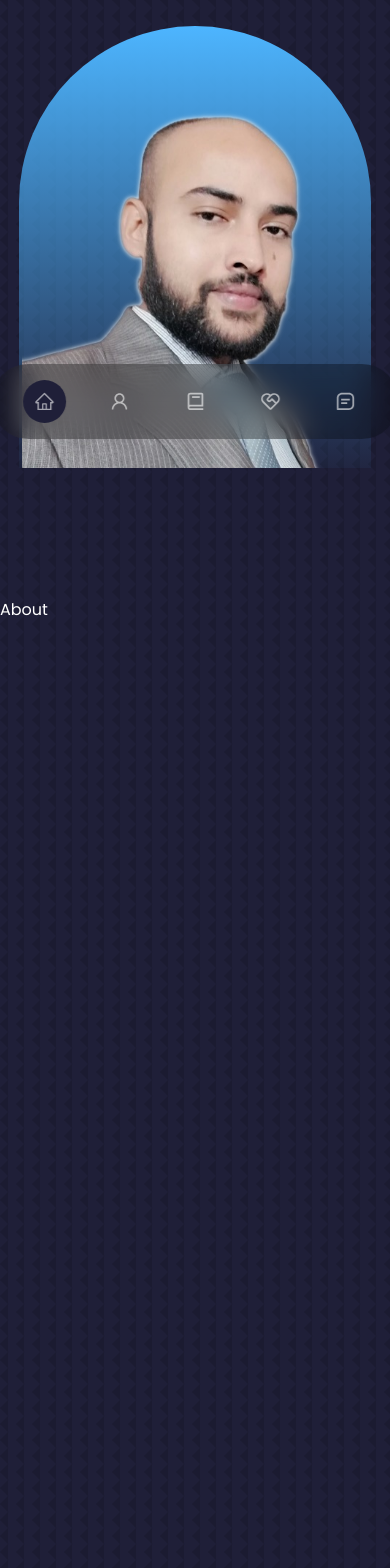
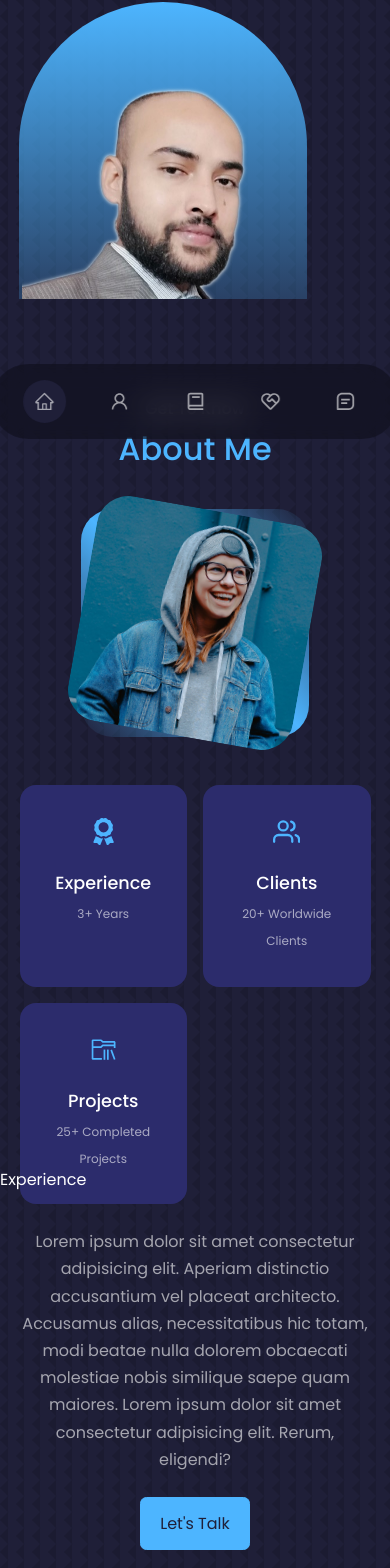
Before and after one commit to babaazz/my-portfolio, a React (Create React App) app: page / in a window 390 px wide. Shown: the part 376-1944 px from the top of the page. Built offline with nearby package versions, Linux system fonts and the light colour scheme.

Commit message:
adding about section

```diff
--- a/src/components/about/About.jsx
+++ b/src/components/about/About.jsx
@@ -1,8 +1,50 @@
 import React from "react";
 import "./about.css";
-
+import Me from "../../assets/me-about.jpg";
+import { FaAward } from "react-icons/fa";
+import { FiUsers } from "react-icons/fi";
+import { VscFolderLibrary } from "react-icons/vsc";
 const About = () => {
-  return <section id="about">About</section>;
+  return (
+    <section id="about">
+      <h5>Get To Know</h5>
+      <h2>About Me</h2>
+      <div className="container about-container">
+        <div className="about-me">
+          <img src={Me} alt="me" />
+        </div>
+        <div className="about-content">
+          <div className="about-cards">
+            <article className="about-card">
+              <FaAward className="about-icon" />
+              <h5>Experience</h5>
+              <small>3+ Years</small>
+            </article>
+            <article className="about-card">
+              <FiUsers className="about-icon" />
+              <h5>Clients</h5>
+              <small>20+ Worldwide Clients</small>
+            </article>
+            <article className="about-card">
+              <VscFolderLibrary className="about-icon" />
+              <h5>Projects</h5>
+              <small>25+ Completed Projects</small>
+            </article>
+          </div>
+          <p>
+            Lorem ipsum dolor sit amet consectetur adipisicing elit. Aperiam
+            distinctio accusantium vel placeat architecto. Accusamus alias,
+            necessitatibus hic totam, modi beatae nulla dolorem obcaecati
+            molestiae nobis similique saepe quam maiores. Lorem ipsum dolor sit
+            amet consectetur adipisicing elit. Rerum, eligendi?
+          </p>
+          <a href="#contact" className="btn btn-primary">
+            Let's Talk
+          </a>
+        </div>
+      </div>
+    </section>
+  );
 };
 
 export default About;
--- a/src/components/about/about.css
+++ b/src/components/about/about.css
@@ -0,0 +1,111 @@
+.about-container {
+  display: grid;
+  grid-template-columns: 35% 50%;
+  gap: 15%;
+}
+
+.about-me {
+  width: 100%;
+  aspect-ratio: 1/1;
+  border-radius: 2rem;
+  background: linear-gradient(
+    45deg,
+    transparent,
+    var(--color-primary),
+    transparent
+  );
+  display: grid;
+  place-items: center;
+}
+.about-me img {
+  border-radius: 2rem;
+  overflow: hidden;
+  transform: rotate(10deg);
+  transition: var(--transition);
+}
+
+.about-me img:hover {
+  transform: rotate(0);
+}
+
+.about-cards {
+  display: grid;
+  grid-template-columns: repeat(3, 1fr);
+  gap: 1.5rem;
+}
+
+.about-card {
+  background: var(--color-bg-variant);
+  border: 1px solid transparent;
+  border-radius: 1rem;
+  padding: 2rem;
+  text-align: center;
+  transition: var(--transition);
+}
+
+.about-card:hover {
+  background: transparent;
+  border-color: var(--color-primary);
+  cursor: default;
+}
+
+.about-icon {
+  font-size: 1.7rem;
+  color: var(--color-primary);
+  margin-bottom: 1rem;
+}
+
+.about-card h5 {
+  font-size: 1.1rem;
+}
+
+.about-card small {
+  font-size: 0.75rem;
+  color: var(--color-light);
+}
+
+.about-content p {
+  margin: 2.3rem 0 2.9rem;
+  color: var(--color-light);
+}
+
+/* ########### Media Queries (Medium Screen Size) ############# */
+
+@media screen and (max-width: 1024px) {
+  .about-container {
+    grid-template-columns: 1fr;
+    gap: 0;
+  }
+  .about-me {
+    width: 50%;
+    margin: 2rem auto 4rem;
+  }
+  .about-content p {
+    margin: 1rem 0 1.5rem;
+  }
+}
+
+/* ########### Media Queries (Small Screen Size) ############# */
+
+@media screen and (max-width: 600px) {
+  .about-me {
+    width: 65%;
+    margin: 0 auto 3rem;
+  }
+  .about-cards {
+    grid-template-columns: 1fr 1fr;
+    gap: 1rem;
+  }
+  .about-content {
+    text-align: center;
+  }
+  .about-content p {
+    margin: 1.5rem 0;
+  }
+  section h2 {
+    font-size: 2rem;
+  }
+  section h5 {
+    font-size: 1rem;
+  }
+}
--- a/src/components/header/Header.jsx
+++ b/src/components/header/Header.jsx
@@ -11,7 +11,7 @@ const Header = () => {
     <header>
       <div className="container header-container">
         <h5>Hello, I'm</h5>
-        <h2>Sunil chauhan</h2>
+        <h2>Sunil Chauhan</h2>
         <h5 className="text-light">Fullstack Developer</h5>
         <div className="cta">
           <a href={CV} className="btn" download>
--- a/src/components/header/header.css
+++ b/src/components/header/header.css
@@ -68,13 +68,27 @@ header {
   header {
     height: 80vh;
   }
+  .me {
+    width: 20rem;
+    height: 26rem;
+  }
 }
 
 /* ########### Media Queries (Small Screen Size) */
 
 @media screen and (max-width: 600px) {
   header {
-    height: 100vh;
+    height: 80vh;
+  }
+  .me {
+    width: 18rem;
+    height: 24rem;
+  }
+  .header-container h2 {
+    font-size: 2rem;
+  }
+  .header-container h5 {
+    font-size: 1rem;
   }
   .header-social,
   .scroll-down {
--- a/src/index.css
+++ b/src/index.css
@@ -126,7 +126,7 @@ img {
     width: var(--container-width-md);
   }
 
-  .section {
+  section {
     margin-top: 6rem;
   }
 }
@@ -137,8 +137,11 @@ img {
   .container {
     width: var(--container-width-sm);
   }
+  section {
+    height: 80vh;
+  }
 
-  .section > h2 {
+  section > h2 {
     margin-bottom: 2rem;
   }
 }
```
